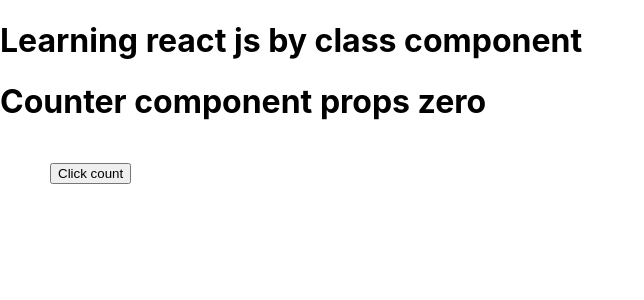
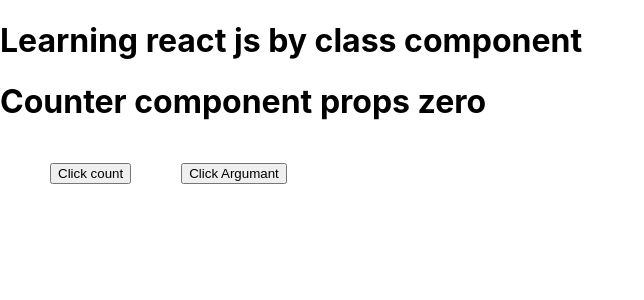
Before and after one commit to rehan-aslam1/internees-tarining-1-8-22, a React (Create React App) app: page / in a window 1280 px wide. Shown: the top 300 px of the page, without its empty margins (0-644 px from the left). Built offline with nearby package versions, Linux system fonts and the light colour scheme.

Commit message:
setState behaviour argument event handler

```diff
--- a/src/Components/Counter.jsx
+++ b/src/Components/Counter.jsx
@@ -13,7 +13,10 @@
   //  this.state.count +=1;
   this.setState({
     count:this.state.count + 1
+  },() => {
+    // Api call pagination
   });
+  // Api call with pagination
   // const {count} = this.state;
   // this.setState({
   //   count:count + 1
@@ -24,6 +27,11 @@
   //   }
   // });
   }
+
+  handleArgumant = (name) => {
+    console.log("name",name);
+   }
+
   render() {
     // const style ={marginLeft:"50px", backgroundColor:'blue',color:'white'};
     const { count } = this.state;
@@ -32,6 +40,7 @@
       <>
         <h1>{heading} {count===0 ? 'zero': count }</h1><br/>
         <button className="btn-style" onClick={this.handleClick}>Click count</button>
+        <button className="btn-style" onClick={()=>this.handleArgumant('Rehan')}>Click Argumant</button>
       </>
     );
   }
```
